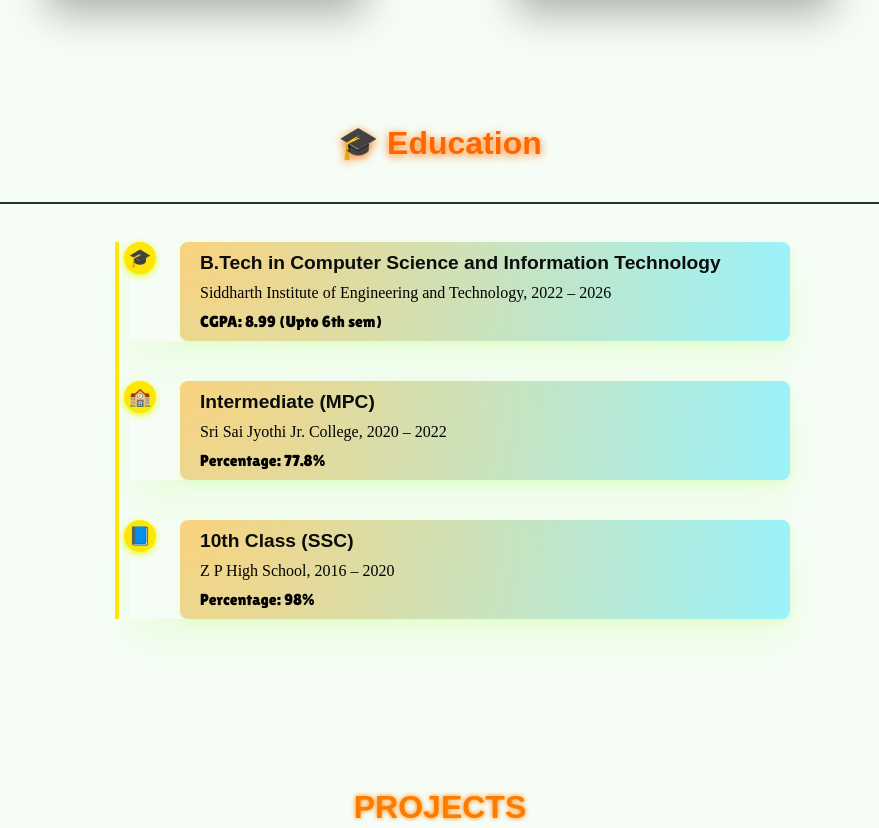
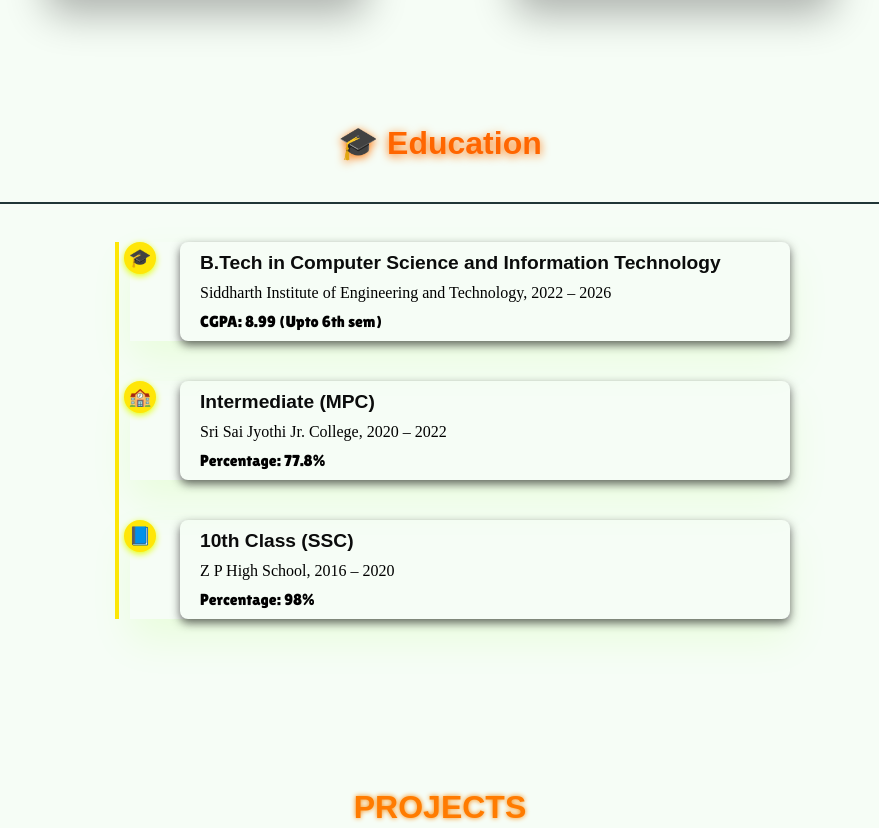
Before and after one commit to grvenkat40/MYPortfolio, a Flask app: page / in a window 1280 px wide. Shown: the part 2193-3021 px from the top of the page, without its empty margins (200-1079 px from the left). Run offline with Flask 3, Linux system fonts and the light colour scheme.

Commit message:
Color theory updated

```diff
--- a/static/style.css
+++ b/static/style.css
@@ -717,7 +717,7 @@ section {
 }
 .project-links{
     display: flex;
-    flex-direction: row;
+    justify-content: space-evenly;
     gap: 10px;
 }
 .project-links a {
@@ -802,14 +802,16 @@ section {
     flex-direction: column;
     gap: 10px;
     padding: 10px 20px;
-    background: radial-gradient(circle at top left, rgb(255, 168, 6,0.5), rgb(94, 235, 253,0.6));
+    /* background: radial-gradient(circle at top left, rgb(255, 168, 6,0.5), rgb(94, 235, 253,0.6));   */
     border-radius: 8px;
-    box-shadow: 0 4px 10px rgba(126, 255, 5, 0.1);
+    border: 8px black;
+    box-shadow: 0 4px 10px rgba(39, 39, 39, 0.7);
     margin-left: 50px;
     transition: transform 0.3s ease-in-out;
 }
 .timeline-content:hover{
     transform: scale(1.06) translateY(10px);
+    box-shadow: 0 10px 20px rgba(39, 39, 39, 0.7);
     background: radial-gradient(circle at top left, rgb(255, 168, 6,0.6), rgb(94, 235, 253,0.7));
 }
 
```
